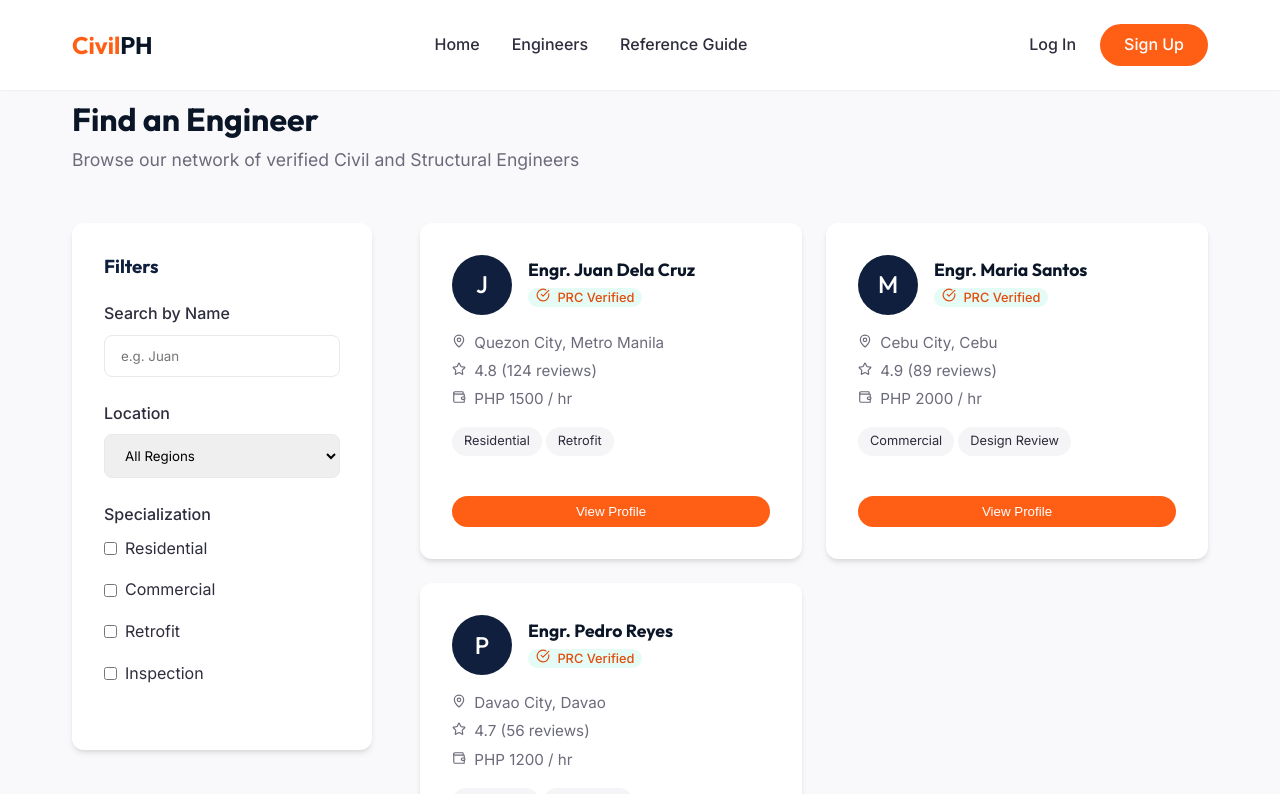
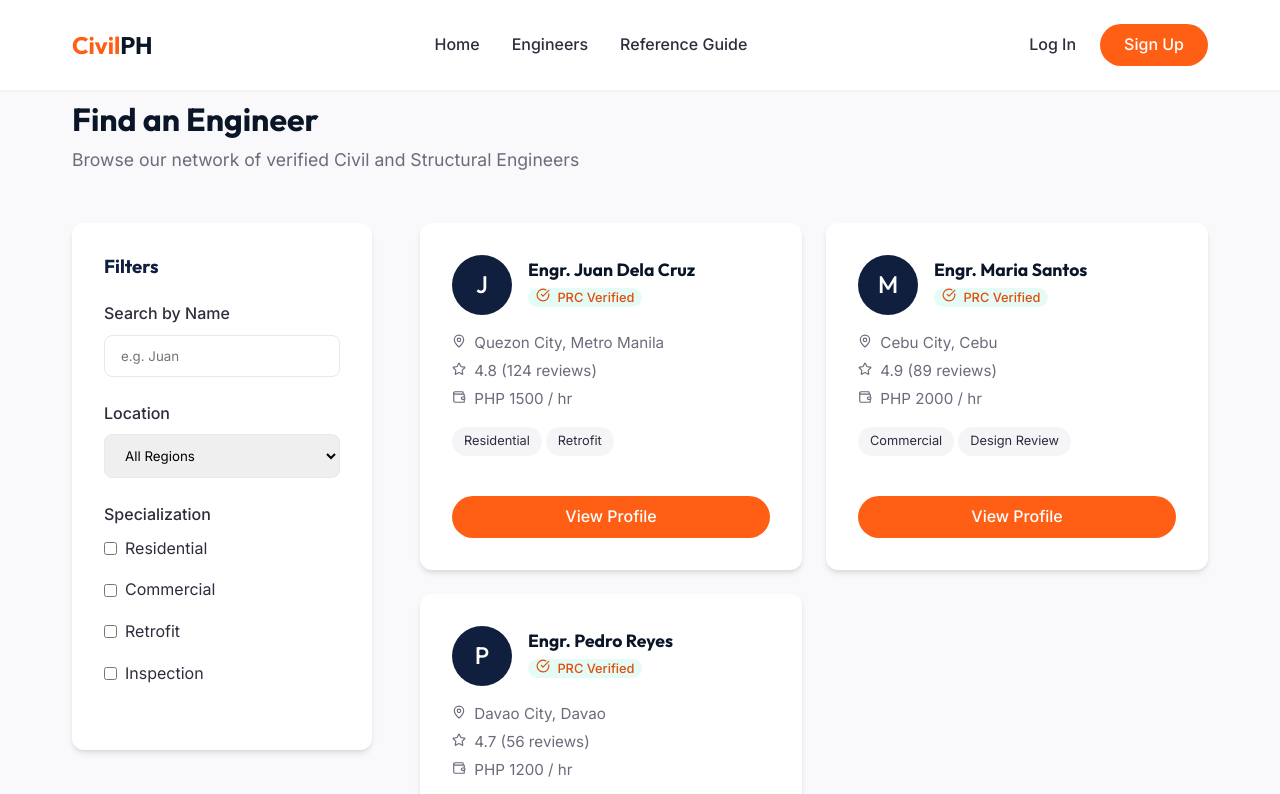
Before and after one commit to colkeaz/CivilPH, a React (Vite) app: page /engineers in a window 1280 px wide. Shown: the top 794 px of the page. Built offline with nearby package versions, Linux system fonts and the light colour scheme.

Commit message:
feat: link view profile button to engineer profile page

```diff
--- a/src/pages/EngineersPage.tsx
+++ b/src/pages/EngineersPage.tsx
@@ -1,4 +1,5 @@
 import React, { useState } from 'react';
+import { Link } from 'react-router-dom';
 import Header from '../components/Header';
 import Footer from '../components/Footer';
 import { CheckCircle, MapPin, Star, Wallet } from 'lucide-react';
@@ -81,7 +82,7 @@ const EngineersPage = () => {
                   ))}
                 </div>
 
-                <button className="btn btn-primary full-width mt-md">View Profile</button>
+                <Link to={`/engineer/${eng.id}`} className="btn btn-primary full-width mt-md" style={{ textAlign: 'center', display: 'block' }}>View Profile</Link>
               </div>
             ))}
           </section>
```
